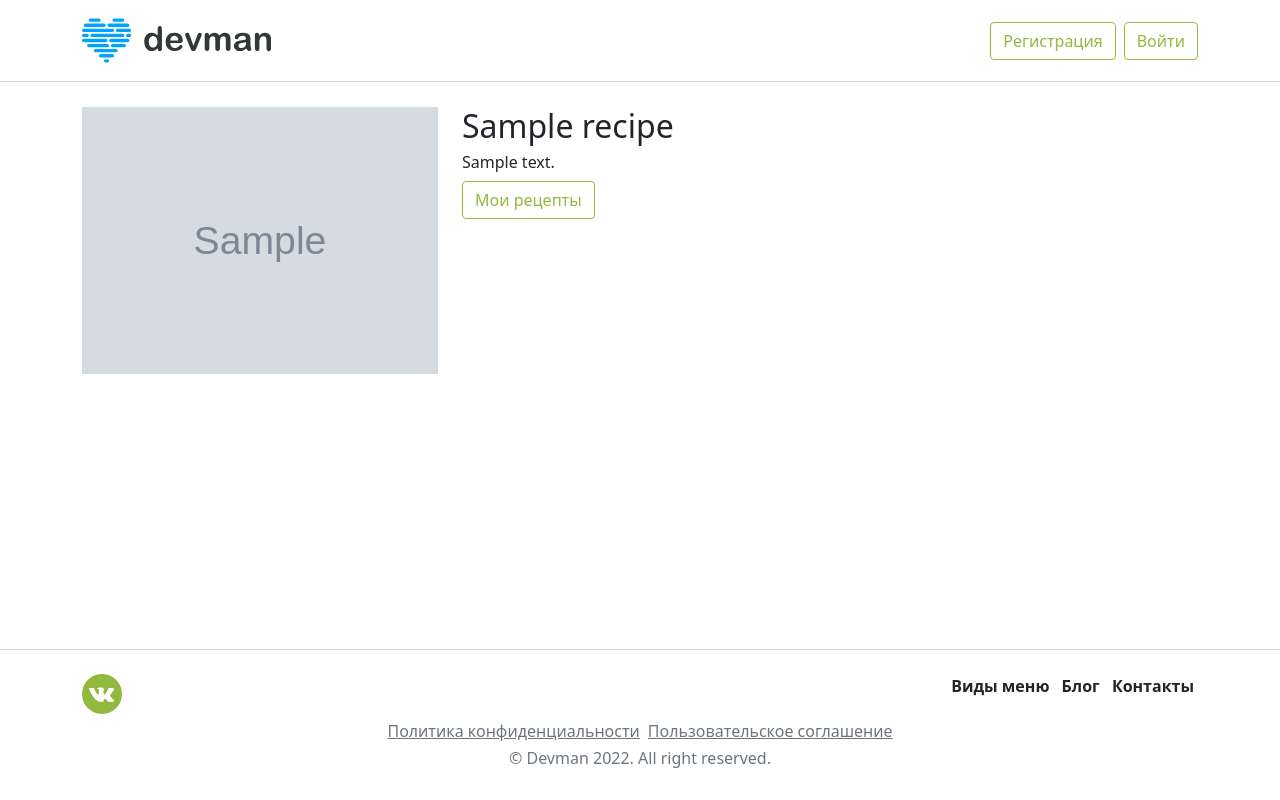
After one commit to AndreyShukatka/FoodPlan, a Django app: page /all_card/ in a window 1280 px wide. The commit adds this page. Run offline with Django 4.2, Linux system fonts and the light colour scheme; tables that the repository leaves empty hold one stand-in row (values such as "Sample post"); grey boxes marked "Sample" are stand-in pictures; parts of the project's set-up code (start-up, migrations or seed data) failed here and were passed over.

Commit message:
Заполнение карты всех рецептов из БД + проверка подписки

```diff
--- /dev/null
+++ b/food/templates/all_cards.html
@@ -0,0 +1,31 @@
+{% extends 'base.html' %}
+{% load static %}
+{% block content %}
+    <main style="margin-top: calc(2rem + 75px);">
+        <section>
+            <div class="container">
+                {% for recipe in recipes %}
+                <div class="row">
+                    <div class="col-12 col-md-4 d-flex justify-content-center">
+                        <div class="card foodplan__card_borderless">
+                            <img src="{{recipe.image.url}}" alt="">
+                        </div>
+                    </div>
+                    <div class="col-12 col-md-8 d-flex flex-column justify-content-between">
+                        <div class="row">
+                            <h2>{{ recipe.name}}</h2>
+                            <div class="col-12 col-sm-6 d-flex flex-column justify-content-between">
+                                <h6>{{ recipe.description}}</h6>
+                                <form action="{% url 'card' recipe.id %}">
+                                    <button class="btn btn-outline-success me-2 shadow-none foodplan_green foodplan__border_green">Мои рецепты</button>
+                                </form>
+                            </div>
+                        </div>
+                    </div>
+                </div>
+                    <p></p>
+                {% endfor %}
+            </div>
+        </section>
+    </main>
+{% endblock content %}
--- a/food/templates/base.html
+++ b/food/templates/base.html
@@ -28,9 +28,15 @@
                     <div class="collapse navbar-collapse" id="navbarCollapse1">
                         <ul class="navbar-nav w-100">
                             {% if user.is_authenticated %}
-                                <form class="nav-item align-items-center d-md-flex flex-grow-1 justify-content-end" action="{% url 'order' %}">
-                                <button class="btn btn-outline-success me-2 shadow-none foodplan_green foodplan__border_green">Подписка</button>
-                                </form>
+                                {% if user.user_orders.get.paid %}
+                                    <form class="nav-item align-items-center d-md-flex flex-grow-1 justify-content-end" action="{% url 'all_card' %}">
+                                    <button class="btn btn-outline-success me-2 shadow-none foodplan_green foodplan__border_green">Мои рецепты</button>
+                                    </form>
+                                {% else %}
+                                    <form class="nav-item align-items-center d-md-flex flex-grow-1 justify-content-end" action="{% url 'order' %}">
+                                    <button class="btn btn-outline-success me-2 shadow-none foodplan_green foodplan__border_green">Подписка</button>
+                                    </form>
+                                {% endif %}
                                 <form action="{% url 'lk' %}">
                                   <button class="btn shadow-none btn-outline-success foodplan_green foodplan__border_green">
                                       {{ user.first_name }}
--- a/food/urls.py
+++ b/food/urls.py
@@ -12,7 +12,8 @@ urlpatterns = [
     path('logout/', auth_views.LogoutView.as_view(template_name='index.html'), name='logout'),
     path('password-change/', views.UserPasswordChangeView.as_view(), name='password_change'),
     path('lk/', views.detailprofile, name='lk'),
-    path('card<int:pk>/', views.get_cards, name='card'),
+    path('card<int:pk>/', views.get_card, name='card'),
+    path('all_card/', views.get_all_cards, name='all_card'),
     path('order/', views.order, name='order'),
     path('stub/', views.payment, name='stub'),
 ]
--- a/food/views.py
+++ b/food/views.py
@@ -62,15 +62,14 @@ def order(request):
     })
 
 
-def get_cards(request, pk):
-    recipe_detail = {}
-    if pk:
-        recipe = Recipe.objects.get(id=pk)
-        return render(request, "card2.html", {'recipe': recipe})
-    else:
-        all_recipes = Recipe.objects.all()
-        return render(request, "card2.html", {'recipe': all_recipes})
+def get_card(request, pk):
+    recipe = Recipe.objects.get(id=pk)
+    return render(request, "card2.html", {'recipe': recipe})
 
+
+def get_all_cards(request):
+    recipes = Recipe.objects.all()
+    return render(request, "all_cards.html", {'recipes': recipes})
 
 
 def payment(request):
```
